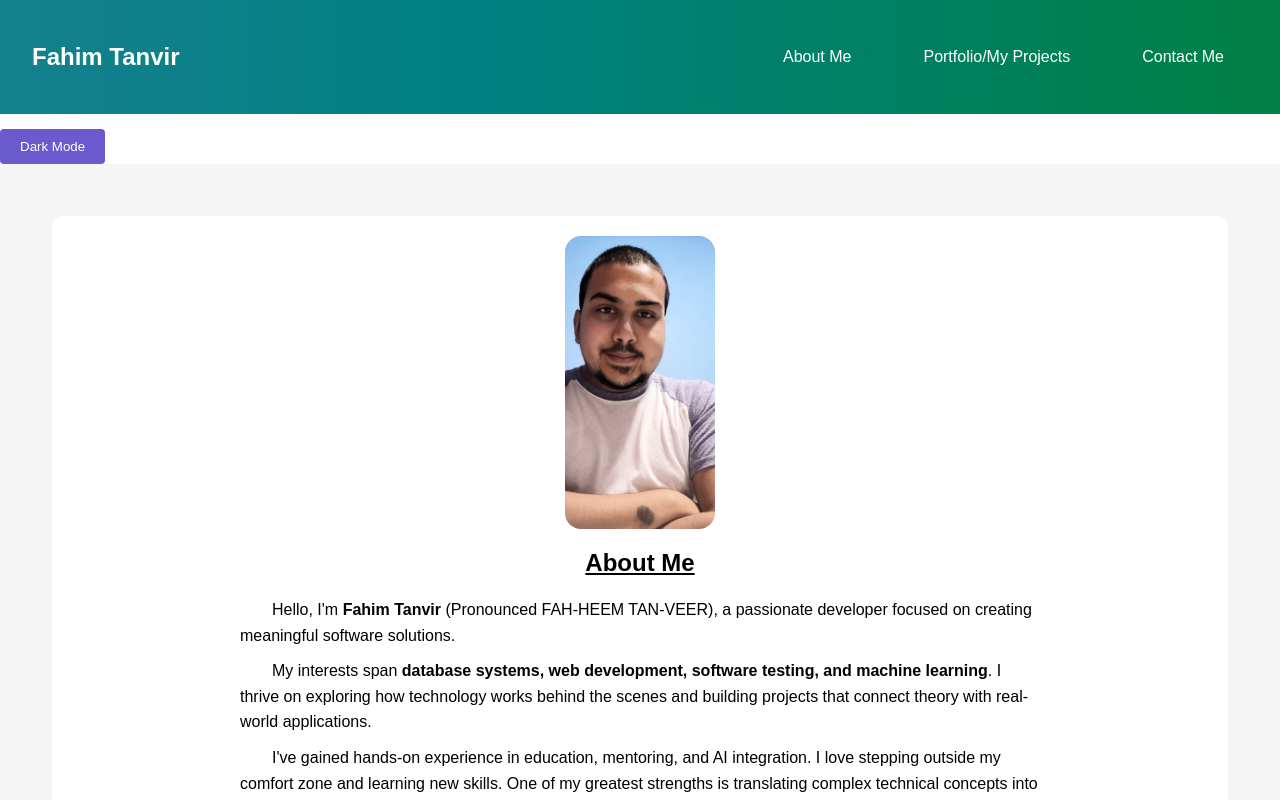
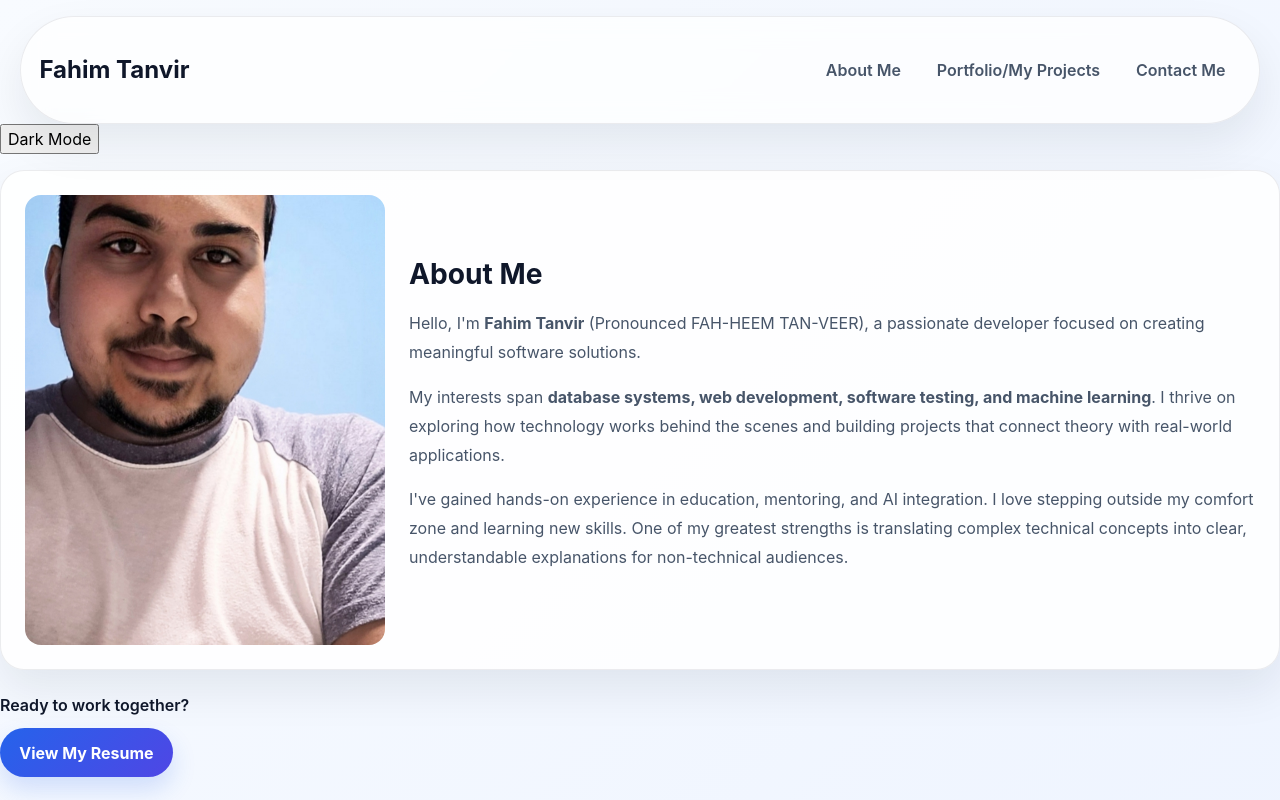
Before and after one commit to letsdothis2003/Portfolio-Site, a React (Create React App) app in the folder src/: page /Portfolio-Site/contact in a window 1280 px wide. Shown: the top 800 px of the page. Built offline with nearby package versions, Linux system fonts and the light colour scheme; the HTML template or start-up script is replaced by a standard one.

Commit message:
visual enhanced

```diff
--- a/src/App.css
+++ b/src/App.css
@@ -1,73 +1,30 @@
-html, body {
+html,
+body {
   margin: 0;
   padding: 0;
   min-height: 100vh;
 }
 
 #root {
-  max-width: 1280px;
-  margin: 0 auto;
-  padding: 2rem;
-  text-align: center;
-  background-color: transparent;
+  width: 100%;
+  min-height: 100vh;
+  margin: 0;
+  padding: 0;
+  text-align: left;
 }
 
-.logo {
-  height: 6em;
-  padding: 1.5em;
-  will-change: filter;
-  transition: filter 300ms;
+.app-layout {
+  min-height: 100vh;
 }
 
-.logo:hover {
-  filter: drop-shadow(0 0 2em royalBlue);
+.main-content {
+  max-width: 1240px;
+  margin: 0 auto;
+  padding: 2rem 1.25rem 4rem;
 }
 
-.logo.react:hover {
-  filter: drop-shadow(0 0 2em skyBlue);
-}
-
-@keyframes logo-spin {
-  from {
-    transform: rotate(0deg);
-  }
-  to {
-    transform: rotate(360deg);
+@media (max-width: 768px) {
+  .main-content {
+    padding: 1rem 1rem 3rem;
   }
 }
-
-@media (prefers-reduced-motion: no-preference) {
-  a:nth-of-type(2) .logo {
-    animation: logo-spin infinite 20s linear;
-  }
-}
-
-.card {
-  padding: 2em;
-}
-
-.read-the-docs {
-  color: gray;
-}
-
-body.light {
-  background-color: white;
-  color: black;
-  transition: background-color 0.3s ease;
-}
-
-body.dark {
-  background-color: darkSlateGrey;
-  color: white;
-  transition: background-color 0.3s ease;
-}
-
-body.dark section,
-body.dark .themed-box,
-body.dark .form-container,
-body.dark .about-section,
-body.dark .projects-section {
-  background-color: darkSlateBlue;
-  color: white;
-  border-radius: 8px;
-}
--- a/src/components/Navbar/Navbar.css
+++ b/src/components/Navbar/Navbar.css
@@ -1,47 +1,131 @@
 .navbar {
-  background: linear-gradient(
-    270deg,
-    steelBlue,
-    green,
-    teal,
-    steelBlue
-  );
-  background-size: 400% 400%;
-  animation: waveAnimation 8s ease infinite;
-  color: white;
-  padding: 1rem 2rem;
+  position: sticky;
+  top: 0;
+  z-index: 50;
   display: flex;
   justify-content: space-between;
   align-items: center;
+  gap: 1rem;
+  max-width: 1240px;
+  margin: 1rem auto 0;
+  padding: 0.95rem 1.15rem;
+  border-radius: 999px;
+  border: 1px solid var(--border);
+  background: rgba(255, 255, 255, 0.72);
+  box-shadow: var(--shadow);
+  backdrop-filter: blur(14px);
+}
+
+body.dark .navbar {
+  background: rgba(2, 6, 23, 0.72);
+}
+
+.brand {
+  display: flex;
+  align-items: center;
+  gap: 0.8rem;
+  color: var(--text);
+}
+
+.brand-mark {
+  display: grid;
+  place-items: center;
+  width: 44px;
+  height: 44px;
+  border-radius: 50%;
+  font-weight: 700;
+  color: #fff;
+  background: linear-gradient(135deg, var(--primary), var(--primary-2));
+  box-shadow: 0 10px 24px rgba(37, 99, 235, 0.25);
+}
+
+.brand-text {
+  display: flex;
+  flex-direction: column;
+  line-height: 1.1;
+}
+
+.brand-text strong {
+  font-size: 0.98rem;
+}
+
+.brand-text small {
+  color: var(--muted);
+  font-size: 0.75rem;
+}
+
+.nav-controls {
+  display: flex;
+  align-items: center;
+  gap: 0.75rem;
+}
+
+.theme-toggle-btn {
+  border: 1px solid var(--border);
+  background: var(--surface-strong);
+  color: var(--text);
+  padding: 0.6rem 0.9rem;
+  border-radius: 999px;
+  cursor: pointer;
+  transition: transform 0.2s ease, background-color 0.2s ease;
+}
+
+.theme-toggle-btn:hover {
+  transform: translateY(-1px);
 }
 
 .nav_links {
+  display: flex;
+  gap: 0.35rem;
   list-style: none;
-  display: flex;
-  gap: 1.5rem;
+  margin: 0;
+  padding: 0;
 }
 
-.nav_links li a {
-  color: white;
-  text-decoration: none;
+.nav_links a {
+  display: inline-block;
+  padding: 0.7rem 0.95rem;
+  border-radius: 999px;
+  color: var(--muted);
+  font-weight: 600;
+  transition: background-color 0.2s ease, color 0.2s ease;
+}
+
+.nav_links a:hover,
+.nav_links a.active {
+  color: var(--primary);
+  background: rgba(37, 99, 235, 0.12);
 }
 
 #mobile {
   display: none;
-  font-size: 1.5rem;
+  font-size: 1.25rem;
   cursor: pointer;
-  color: white;
+  color: var(--text);
 }
 
-@media screen and (max-width: 768px) {
+@media screen and (max-width: 800px) {
+  .navbar {
+    border-radius: 24px;
+    padding: 0.9rem 1rem;
+  }
+
+  .nav-controls {
+    position: relative;
+  }
+
   .nav_links {
     display: none;
+    position: absolute;
+    top: calc(100% + 0.65rem);
+    right: 0;
     flex-direction: column;
-    background: darkGray;
-    position: absolute;
-    top: 60px;
-    right: 0;
-    padding: 1rem;
+    min-width: 220px;
+    padding: 0.75rem;
+    border-radius: 18px;
+    border: 1px solid var(--border);
+    background: var(--surface);
+    box-shadow: var(--shadow);
   }
 
   .nav_links.show {
@@ -49,44 +133,13 @@
   }
 
   #mobile {
-    display: block;
+    display: inline-flex;
+    align-items: center;
+    justify-content: center;
+    width: 40px;
+    height: 40px;
+    border-radius: 50%;
+    background: var(--surface-strong);
+    border: 1px solid var(--border);
   }
 }
-
-.ripple-container {
-  position: relative;
-  overflow: hidden;
-  list-style: none;
-  display: flex;
-  align-items: center;
-}
-
-.ripple-container a {
-  padding: 1rem 1.5rem;
-  width: 100%;
-  z-index: 1;
-  text-decoration: none;
-  color: inherit;
-}
-
-.ripple-effect {
-  position: absolute;
-  border-radius: 50%;
-  background: rgba(255, 255, 255, 0.3);
-  transform: scale(0);
-  animation: ripple 0.6s linear;
-  pointer-events: none;
-}
-
-@keyframes ripple {
-  to {
-    transform: scale(4);
-    opacity: 0;
-  }
-}
-
-@keyframes waveAnimation {
-  0% { background-position: 0% 50%; }
-  50% { background-position: 100% 50%; }
-  100% { background-position: 0% 50%; }
-}
--- a/src/components/theme.css
+++ b/src/components/theme.css
@@ -1,52 +1,49 @@
-/* ======== LIGHT MODE (default) ======== */
-body.light {
-    background-color: #ffffff;
-    color: #000000;
+:root {
+  color-scheme: light;
+  --bg: #f4f7fb;
+  --surface: rgba(255, 255, 255, 0.86);
+  --surface-strong: #ffffff;
+  --text: #0f172a;
+  --muted: #475569;
+  --primary: #2563eb;
+  --primary-2: #4f46e5;
+  --border: rgba(15, 23, 42, 0.08);
+  --shadow: 0 20px 45px rgba(15, 23, 42, 0.08);
 }
 
-  body.light .themed-box {
-    background-color: #ffffff;
-    color: #000000;
+body.light {
+  background: linear-gradient(135deg, #f8fbff 0%, #eef4ff 100%);
+  color: var(--text);
 }
 
-  /* ======== DARK MODE ======== */
 body.dark {
-    background-color: #000000;
-    color: #ffffff;
+  color-scheme: dark;
+  --bg: #020617;
+  --surface: rgba(15, 23, 42, 0.78);
+  --surface-strong: #0f172a;
+  --text: #f8fafc;
+  --muted: #cbd5e1;
+  --primary: #60a5fa;
+  --primary-2: #818cf8;
+  --border: rgba(148, 163, 184, 0.18);
+  --shadow: 0 24px 45px rgba(2, 6, 23, 0.35);
+  background: linear-gradient(135deg, #020617 0%, #111827 100%);
 }
 
-  body.dark .themed-box {
-    background-color: #1e1e1e;
-    color: #ffffff;
+body {
+  transition: background-color 0.3s ease, color 0.3s ease;
+  background-color: var(--bg);
+  color: var(--text);
 }
 
-
-  /* 🔶 Make links yellow in dark mode */
 body.dark a {
-  color: #ffeb3b;
+  color: inherit;
 }
 
-
-  /* ======== Common Styling ======== */
-  body {
-    transition: background-color 0.3s, color 0.3s;
-    font-family: Arial, sans-serif;
+.themed-box {
+  background: var(--surface);
+  border: 1px solid var(--border);
+  border-radius: 24px;
+  box-shadow: var(--shadow);
+  transition: background-color 0.3s ease, color 0.3s ease, border-color 0.3s ease;
 }
-
-
-
-  .themed-box {
-    padding: 20px;
-    border-radius: 10px;
-    margin: 20px;
-    transition: background-color 0.3s, color 0.3s;
-  }
-
-  button {
-    padding: 8px 12px;
-    cursor: pointer;
-    background-color: var(--text-color);
-    color: var(--bg-color);
-    border: none;
-    border-radius: 4px;
-  }
--- a/src/index.css
+++ b/src/index.css
@@ -1,9 +1,31 @@
 body {
   margin: 0;
-  font-family: Arial, sans-serif;
+  font-family: Inter, "Segoe UI", Roboto, Arial, sans-serif;
   -webkit-user-select: none;
   user-select: none;
   -webkit-text-size-adjust: 100%;
   -moz-text-size-adjust: 100%;
   text-size-adjust: 100%;
+  line-height: 1.5;
+  overflow-x: hidden;
 }
+
+* {
+  box-sizing: border-box;
+}
+
+a {
+  color: inherit;
+  text-decoration: none;
+}
+
+button,
+input,
+textarea {
+  font: inherit;
+}
+
+img {
+  max-width: 100%;
+  display: block;
+}
--- a/src/pages/About/About.css
+++ b/src/pages/About/About.css
@@ -1,84 +1,82 @@
 .about-section {
-  padding: 2rem;
-  background-color: whiteSmoke;
+  padding: 1rem 0 2rem;
 }
 
-h2 {
-  text-align: center;
-  text-decoration: underline;
-  font-weight: bold;
+.about-content {
+  display: grid;
+  grid-template-columns: minmax(280px, 360px) 1fr;
+  gap: 1.5rem;
+  align-items: center;
+  padding: 1.5rem;
+  border-radius: 24px;
+}
+
+.portrait-wrap {
+  overflow: hidden;
+  border-radius: 20px;
+  background: linear-gradient(135deg, rgba(37, 99, 235, 0.2), rgba(79, 70, 229, 0.12));
+  padding: 0.75rem;
 }
 
 #Self-Portrait {
   display: block;
+  width: 100%;
+  max-width: 480px;
+  aspect-ratio: 4 / 5;
+  object-fit: cover;
+  border-radius: 16px;
   margin: 0 auto;
-  max-width: 150px; /* reminder, for controlling size */
-  border-radius: 16px; /* for rounded corners */
 }
 
-.about-section p {
-  margin: 10px auto;          /* centering */
-  max-width: 800px;           /* DO NOT FORGET, controls paragraph width */
+.about-text h2 {
+  margin: 0 0 0.9rem;
+  font-size: clamp(1.6rem, 2.2vw, 2.1rem);
   text-align: left;
-  line-height: 1.6;
-  text-indent: 2em;
 }
 
-button {
-  margin-top: 15px;
-  padding: 10px 20px;
-  background-color: slateBlue;
-  color: white;
-  border: none;
-  border-radius: 4px;
-  cursor: pointer;
-  position: relative;
-  overflow: hidden;
-}
-
-body.dark section,
-body.dark .themed-box,
-body.dark .form-container,
-body.dark .about-section,
-body.dark .projects-section {
-  background-color: darkSlateBlue;
-  color: white;
-  border-radius: 8px;
+.about-text p {
+  margin: 0 0 1rem;
+  color: var(--muted);
+  line-height: 1.8;
 }
 
 .cta-section {
   display: flex;
-  flex-direction: column;   /* stack label above button */
-  align-items: center;      /* center horizontally */
-  justify-content: center;  /* optional: center vertically if needed */
-  margin-top: 2rem;
+  flex-direction: column;
+  align-items: flex-start;
+  gap: 0.7rem;
+  margin-top: 1.4rem;
 }
 
 .cta-label {
-  font-size: 1.2rem;
+  margin: 0;
+  font-size: 1rem;
   font-weight: 600;
-  margin-bottom: 1rem;      /* space between text and button */
-  text-align: center;
+  color: var(--text);
 }
 
 .resume-link-btn {
-  display: inline-block;
-  padding: 0.75rem 1.5rem;
+  display: inline-flex;
+  align-items: center;
+  justify-content: center;
+  padding: 0.8rem 1.2rem;
   border-radius: 999px;
-  background-color: #2563eb;
-  color: #ffffff;
-  font-weight: 600;
   border: none;
+  background: linear-gradient(135deg, var(--primary), var(--primary-2));
+  color: #fff;
+  font-weight: 700;
   cursor: pointer;
-  transition: background-color 0.2s ease, transform 0.1s ease;
+  transition: transform 0.2s ease, box-shadow 0.2s ease;
+  box-shadow: 0 12px 24px rgba(37, 99, 235, 0.18);
 }
 
 .resume-link-btn:hover {
-  background-color: #1d4ed8;
-  transform: translateY(-1px);
+  transform: translateY(-2px);
+  box-shadow: 0 16px 28px rgba(37, 99, 235, 0.22);
 }
 
-.resume-link-btn:focus {
-  outline: 2px solid #93c5fd;
-  outline-offset: 2px;
+@media (max-width: 860px) {
+  .about-content {
+    grid-template-columns: 1fr;
+  }
 }
--- a/src/pages/Contact/Contact.css
+++ b/src/pages/Contact/Contact.css
@@ -1,85 +1,101 @@
 .contact-section {
-padding: 2rem;
-background-color: whiteSmoke;
-min-height: 80vh;
-transition: background-color 0.3s ease, color 0.3s ease;
+  padding: 1rem 0 2rem;
 }
 
 .form-container {
-max-width: 800px;
-margin: 10px auto;
-padding: 30px;
-border: 1px solid gainsboro;
-border-radius: 12px;
-background: lavender;
-transition: background-color 0.3s ease;
+  max-width: 860px;
+  margin: 0 auto;
+  padding: 1.4rem;
+  border-radius: 24px;
+  border: 1px solid var(--border);
+  background: var(--surface);
+  box-shadow: var(--shadow);
 }
 
-input, textarea {
+.contact-intro {
+  margin-bottom: 1rem;
+}
+
+.contact-intro h2 {
+  margin: 0.2rem 0 0.5rem;
+  font-size: clamp(1.6rem, 2.3vw, 2.1rem);
+  text-align: left;
+}
+
+.contact-intro p {
+  margin: 0;
+  color: var(--muted);
+  line-height: 1.7;
+}
+
+form {
+  display: grid;
+  gap: 0.8rem;
+}
+
+input,
+textarea {
   width: 100%;
-padding: 12px;
-margin-top: 8px;
-border: 1px solid silver;
-border-radius: 8px;
+  padding: 0.9rem 1rem;
+  border: 1px solid var(--border);
+  border-radius: 14px;
+  background: var(--surface-strong);
+  color: var(--text);
   box-sizing: border-box;
-font-family: inherit;
+}
+
+textarea {
+  min-height: 140px;
+  resize: vertical;
 }
 
 .button-box {
-margin-top: 20px;
-padding: 10px;
-border: 3px solid DodgerBlue;
-border-radius: 12px;
-background-color: white;
+  padding-top: 0.4rem;
 }
 
-button {
+.submit-btn {
   width: 100%;
-padding: 15px;
-background-color: DodgerBlue;
-color: white;
+  padding: 0.85rem 1rem;
   border: none;
-border-radius: 8px;
+  border-radius: 999px;
+  background: linear-gradient(135deg, var(--primary), var(--primary-2));
+  color: #fff;
+  font-size: 1rem;
+  font-weight: 700;
   cursor: pointer;
-font-size: 1.2rem;
-font-weight: bold;
 }
 
-/* Dark Mode Overrides */
-body.dark .contact-section {
-background-color: darkSlateBlue;
+.contact-links {
+  margin-top: 1.2rem;
 }
 
-body.dark .form-container {
-background-color: midnightBlue;
-border-color: dimGray;
-color: white;
-}
-
-body.dark .button-box {
-background-color: darkSlateBlue;
+.contact-links p {
+  margin: 0 0 0.7rem;
+  color: var(--muted);
 }
 
 .contact-links ul {
+  display: flex;
+  flex-wrap: wrap;
+  justify-content: flex-start;
+  gap: 0.75rem;
   list-style: none;
   padding: 0;
-display: flex;
-gap: 30px;
-justify-content: center;
-margin-top: 30px;
+  margin: 0;
 }
 
 .social-link {
-text-decoration: none;
-color: slateBlue;
-font-weight: bold;
-transition: color 0.2s;
+  display: inline-flex;
+  align-items: center;
+  gap: 0.45rem;
+  padding: 0.7rem 0.95rem;
+  border-radius: 999px;
+  border: 1px solid var(--border);
+  background: var(--surface-strong);
+  color: var(--text);
+  font-weight: 600;
 }
 
-body.dark .social-link {
-color: lightSteelBlue;
+.social-icon {
+  color: var(--primary);
 }
-
-body.dark .social-icon {
-color: white !important;
-}
--- a/src/pages/Projects/Projects.css
+++ b/src/pages/Projects/Projects.css
@@ -1,92 +1,58 @@
 .projects-section {
-padding: 2rem;
-background-color: whiteSmoke;
-min-height: 80vh;
-transition: background-color 0.3s ease, color 0.3s ease;
+  padding: 1rem 0 2rem;
 }
 
 .projects-container {
-display: flex;
-flex-direction: column;
-gap: 1.5rem;
-max-width: 800px;
-margin: 0 auto;
+  display: flex;
+  flex-direction: column;
+  gap: 1rem;
+  max-width: 860px;
+  margin: 0 auto;
 }
 
 .project-card {
-transition: transform 0.3s ease;
+  transition: transform 0.2s ease;
 }
 
 .project-card:hover {
-transform: translateY(-4px);
+  transform: translateY(-3px);
 }
 
-.themed-box {
-background-color: white;
-border: 3px solid DodgerBlue;
-border-radius: 12px;
-padding: 1.5rem;
-transition: all 0.3s ease;
-cursor: pointer;
-box-shadow: 0 4px 6px rgba(0, 0, 0, 0.05);
+.project-card .themed-box {
+  padding: 1.2rem 1.3rem;
+  border-radius: 20px;
+}
+
+.section-title {
+  margin: 0;
+  font-size: 1.3rem;
+  text-align: left;
 }
 
 .project-title {
-margin: 0;
-font-size: 1.4rem;
-font-weight: bold;
-color: DodgerBlue;
-text-align: center;
+  margin: 0;
+  font-size: 1.1rem;
+  font-weight: 700;
+  color: var(--primary);
+  text-align: left;
 }
 
 .project-details {
-margin-top: 1rem;
-padding: 1rem;
-background-color: lavender;
-border-top: 1px solid gainsboro;
-border-radius: 8px;
-color: black;
+  margin-top: 0.9rem;
+  padding: 0.9rem;
+  border-radius: 16px;
+  background: rgba(37, 99, 235, 0.08);
+  color: var(--text);
+}
+
+.project-details p {
+  margin: 0 0 0.6rem;
+  color: var(--muted);
+  line-height: 1.6;
 }
 
 .project-link {
-color: slateBlue;
-font-weight: bold;
-text-decoration: underline;
+  color: var(--primary);
+  font-weight: 700;
+  text-decoration: underline;
 }
-button {
-  margin-top: 15px;
-  padding: 10px 20px;
-  background-color: slateBlue;
-  color: white;
-  border: none;
-  border-radius: 4px;
-  cursor: pointer;
-  position: relative;
-  overflow: hidden;
-}
-
-
-/* Dark Mode Overrides */
-body.dark .projects-section {
-background-color: darkSlateBlue;
-}
-
-body.dark .themed-box {
-background-color: midnightBlue;
-border-color: DodgerBlue;
-color: white;
-}
-
-body.dark .project-title {
-color: lightSkyBlue;
-}
-
-body.dark .project-details {
-background-color: darkSlateBlue;
-border-top: 1px solid dimGray;
-color: white;
-}
-
-body.dark .project-link {
-color: lightSteelBlue;
-}
```
Lines whose indentation alone changed are shown as unchanged.
